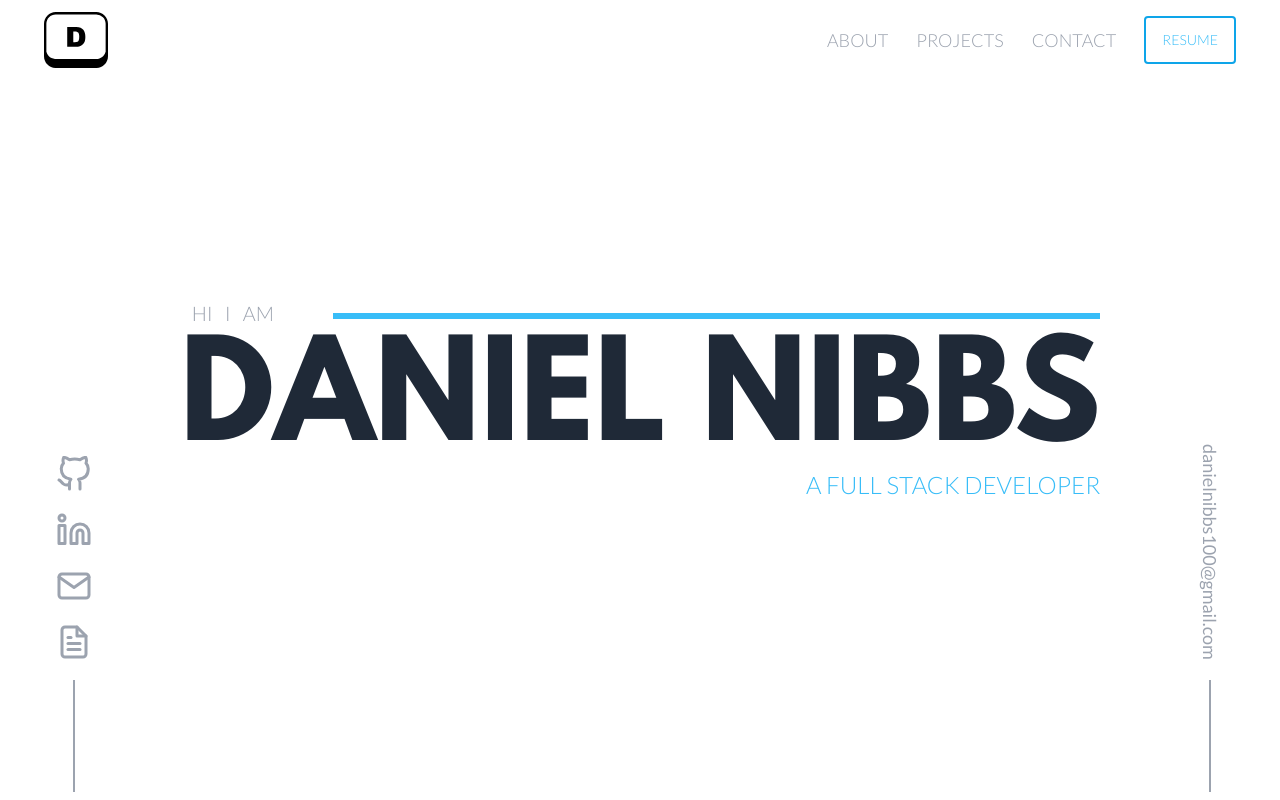
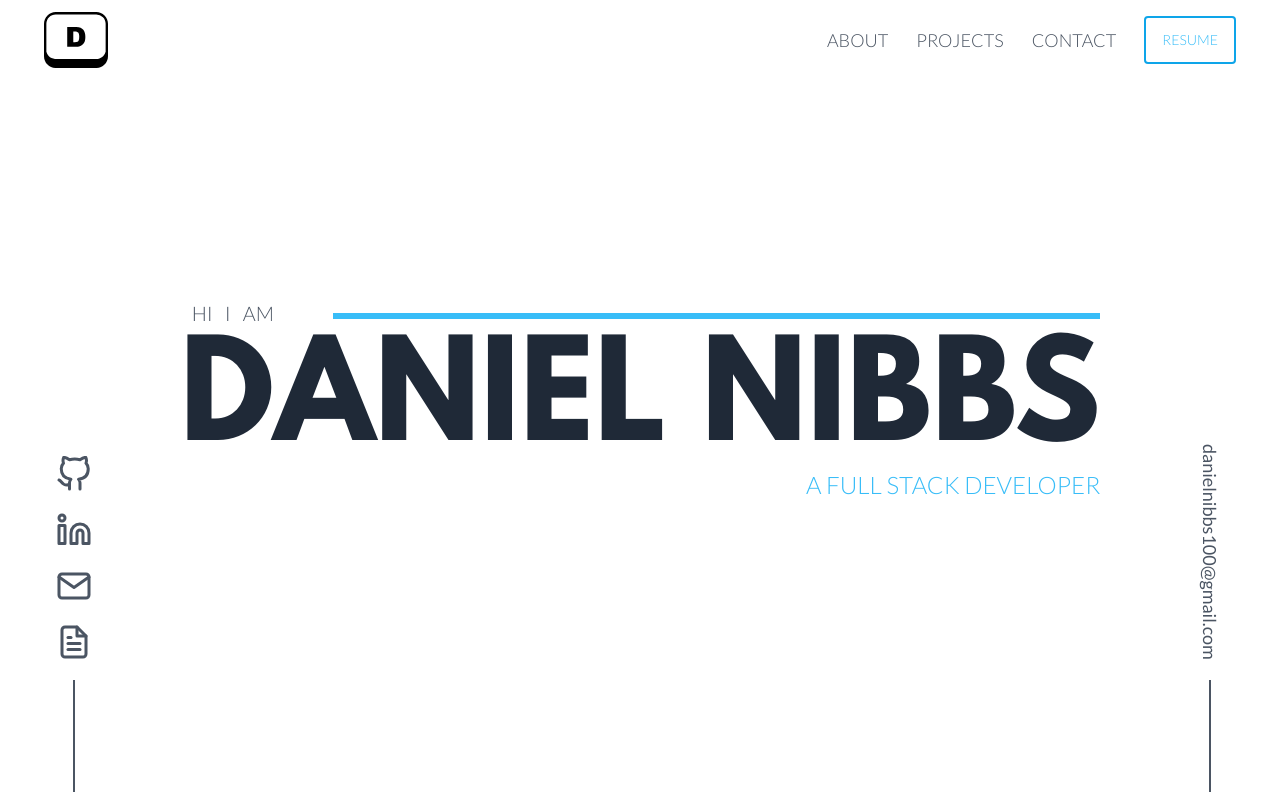
Before and after one commit to Jeff-Nibbs/new-portfolio, a React (Vite) app: page / in a window 1280 px wide. Shown: the top 800 px of the page. Built offline with nearby package versions, Linux system fonts and the light colour scheme.

Commit message:
fix text contrast issue

```diff
--- a/src/view/About.jsx
+++ b/src/view/About.jsx
@@ -30,17 +30,17 @@
     <section id='about' ref={about} className='invisible flex justify-center items-center'>
       <div className='max-w-5xl p-6 grid md:gap-8 grid-cols-1 md:grid-cols-2'>
         <div className='flex flex-col pt-16 md:pt-0 text-center md:text-left justify-center items-start'>
-          <h2 className='md:pb-7 m-auto text-3xl md:text-7xl font-LeagueSpartan text-gray-700 mb-5'>
+          <h2 className='md:pb-7 m-auto text-3xl md:text-7xl font-LeagueSpartan text-gray-800 mb-5'>
             ABOUT ME <div className='line2 h-1.5 w-4/5 mx-auto bg-sky-400'></div>
           </h2>
-          <p className='md:pb-7 text-sm md:text-xl font-light font-lato text-gray-400'>
+          <p className='md:pb-7 text-sm md:text-xl font-light font-lato text-gray-600'>
             I am a Full Stack Developer who expertly combines professionalism with a dash of fun! I thrive on tackling challenges head-on, all while
             fostering a collaborative team environment.
           </p>
-          <p className='md:pb-7 text-sm md:text-xl font-light font-lato text-gray-400'>
+          <p className='md:pb-7 text-sm md:text-xl font-light font-lato text-gray-600'>
             My skill set spans a diverse range of front-end and back-end technologies, frameworks, and UI/UX design tools.
           </p>
-          <p className='md:pb-7 text-sm md:text-xl font-light font-lato text-gray-400'>
+          <p className='md:pb-7 text-sm md:text-xl font-light font-lato text-gray-600'>
             My passion for continuous learning and collaboration drives me to excel in the ever-evolving world of web development. Join me on this
             exhilarating journey!
           </p>
--- a/src/view/Contact.jsx
+++ b/src/view/Contact.jsx
@@ -18,7 +18,7 @@
     <section id='contact' ref={contact} className='flex justify-center items-center h-screen relative'>
       <div className='flex flex-col text-center gap-5'>
         <h2 className='text-8xl pt-3.5 font-bold text-gray-800 font-LeagueSpartan'>LET&apos;S TALK</h2>
-        <p className='leading-snug w-4/5 md:w-3/5 mx-auto text-xl font-light font-lato text-gray-400'>
+        <p className='leading-snug w-4/5 md:w-3/5 mx-auto text-xl font-light font-lato text-gray-600'>
           If you&apos;re interested in working together or have any feedback on my portfolio, feel free to get in touch. I&apos;d love to hear from
           you!
         </p>
--- a/src/view/Footer.jsx
+++ b/src/view/Footer.jsx
@@ -5,7 +5,7 @@
         href='https://www.linkedin.com/in/daniel-nibbs/'
         target='_blank'
         rel='noopener noreferrer'
-        className=' font-lato text-xs md:text-lg cursor-pointer text-gray-400 font-light hover:text-sky-400'
+        className=' font-lato text-xs md:text-lg cursor-pointer text-gray-600 font-light hover:text-sky-400'
       >
         LINKEDIN
       </a>
@@ -13,7 +13,7 @@
         href='https://github.com/Jeff-Nibbs/new-portfolio'
         target='_blank'
         rel='noopener noreferrer'
-        className=' font-lato text-xs md:text-lg cursor-pointer mx-auto text-gray-400 font-light uppercase hover:text-sky-400'
+        className=' font-lato text-xs md:text-lg cursor-pointer mx-auto text-gray-600 font-light uppercase hover:text-sky-400'
       >
         Designed & Built by Daniel Nibbs
       </a>
@@ -21,7 +21,7 @@
         href='https://github.com/Jeff-Nibbs'
         target='_blank'
         rel='noopener noreferrer'
-        className=' font-lato text-xs md:text-lg cursor-pointer text-gray-400 font-light hover:text-sky-400'
+        className=' font-lato text-xs md:text-lg cursor-pointer text-gray-600 font-light hover:text-sky-400'
       >
         GITHUB
       </a>
--- a/src/view/Hero.jsx
+++ b/src/view/Hero.jsx
@@ -28,7 +28,7 @@
       <LeftSideBar />
       <RightSideBar />
       <div className='relative text-center lg:w-auto w-7/12'>
-        <div className='flex gap-1 md:gap-2 lg:gap-3 text-left text-sm md:text-lg lg:text-xl lg:pl-3 text-gray-400 font-light font-lato'>
+        <div className='flex gap-1 md:gap-2 lg:gap-3 text-left text-sm md:text-lg lg:text-xl lg:pl-3 text-gray-600 font-light font-lato'>
           <div className='hero-text1 invisible hidden md:inline '>HI</div>
           <div className='hero-text2 invisible'>I</div>
           <div className='hero-text3 invisible'>AM</div>
--- a/src/view/LeftSideBar.jsx
+++ b/src/view/LeftSideBar.jsx
@@ -40,18 +40,18 @@
   return (
     <div ref={leftSidebar} className='flex flex-col justify-center items-center gap-3 lg:gap-5 fixed bottom-2 left-5 lg:left-14 z-10'>
       <a href='https://github.com/Jeff-Nibbs' target='_blank' rel='noopener noreferrer'>
-        <FiGithub className='translate-y-0 side-link1 invisible text-gray-400 text-3xl lg:text-4xl cursor-pointer hover:text-sky-400' />
+        <FiGithub className='translate-y-0 side-link1 invisible text-gray-600 text-3xl lg:text-4xl cursor-pointer hover:text-sky-400' />
       </a>
       <a href='https://www.linkedin.com/in/daniel-nibbs/' target='_blank' rel='noopener noreferrer'>
-        <FiLinkedin className='translate-y-0 side-link2 invisible text-gray-400 text-3xl lg:text-4xl cursor-pointer hover:text-sky-400' />
+        <FiLinkedin className='translate-y-0 side-link2 invisible text-gray-600 text-3xl lg:text-4xl cursor-pointer hover:text-sky-400' />
       </a>
       <a href='mailto:danielnibbs100@gmail.com'>
-        <FiMail className='translate-y-0 side-link3 invisible text-gray-400 text-3xl lg:text-4xl cursor-pointer hover:text-sky-400' />
+        <FiMail className='translate-y-0 side-link3 invisible text-gray-600 text-3xl lg:text-4xl cursor-pointer hover:text-sky-400' />
       </a>
       <a href={cv} download>
-        <FiFileText className='translate-y-0 side-link4 invisible text-gray-400 text-3xl lg:text-4xl cursor-pointer hover:text-sky-400' />
+        <FiFileText className='translate-y-0 side-link4 invisible text-gray-600 text-3xl lg:text-4xl cursor-pointer hover:text-sky-400' />
       </a>
-      <div className='side-line m-0 w-0.5 h-0 bg-gray-400'></div>
+      <div className='side-line m-0 w-0.5 h-0 bg-gray-600'></div>
     </div>
   )
 }
--- a/src/view/Nav.jsx
+++ b/src/view/Nav.jsx
@@ -35,7 +35,7 @@
           duration={1000}
           isDynamic={true}
           offset={100}
-          className='invisible link nav1 text-sm md:text-lg cursor-pointer text-gray-400'
+          className='invisible link nav1 text-sm md:text-lg cursor-pointer text-gray-600'
         >
           ABOUT
         </Link>
@@ -47,7 +47,7 @@
           duration={1000}
           isDynamic={true}
           offset={50}
-          className='invisible link nav2 text-sm md:text-lg cursor-pointer text-gray-400'
+          className='invisible link nav2 text-sm md:text-lg cursor-pointer text-gray-600'
         >
           PROJECTS
         </Link>
@@ -59,7 +59,7 @@
           duration={1000}
           isDynamic={true}
           offset={100}
-          className='invisible link nav3 text-sm md:text-lg cursor-pointer text-gray-400'
+          className='invisible link nav3 text-sm md:text-lg cursor-pointer text-gray-600'
         >
           CONTACT
         </Link>
--- a/src/view/Portfolio.jsx
+++ b/src/view/Portfolio.jsx
@@ -83,7 +83,7 @@
     <section id='projects' ref={portfolio} className=' max-w-xs md:max-w-5xl mx-auto md:pt-16 bg-slate-100'>
       <h2 className='title2 invisible text-6xl md:text-9xl my-32 font-bold text-center text-gray-800 font-LeagueSpartan uppercase'>Projects</h2>
 
-      <div className='portCard1 justify-center mb-12 invisible flex justify-center text-transparent rounded md:-ml-28 '>
+      <div className='portCard1 mb-12 invisible flex justify-center text-transparent rounded md:-ml-28 '>
         <div className='w-1/2 hidden md:block rounded overflow-hidden relative'>
           <LazyLoadImage
             src={picSmall1}
--- a/src/view/RightSideBar.jsx
+++ b/src/view/RightSideBar.jsx
@@ -37,12 +37,12 @@
       <a
         href='mailto:danielnibbs100@gmail.com'
         style={textRotation}
-        className='side-email invisible text-gray-400 text-sm lg:text-lg cursor-pointer font-lato font-normal hover:text-sky-400'
+        className='side-email invisible text-gray-600 text-sm lg:text-lg cursor-pointer font-lato font-normal hover:text-sky-400'
       >
         danielnibbs100@gmail.com
       </a>
 
-      <div className='side-line2 w-0.5 h-0 bg-gray-400'></div>
+      <div className='side-line2 w-0.5 h-0 bg-gray-600'></div>
     </div>
   )
 }
```
Also changed, not shown: 1 other file (tests, documents, lock files or other folders).
